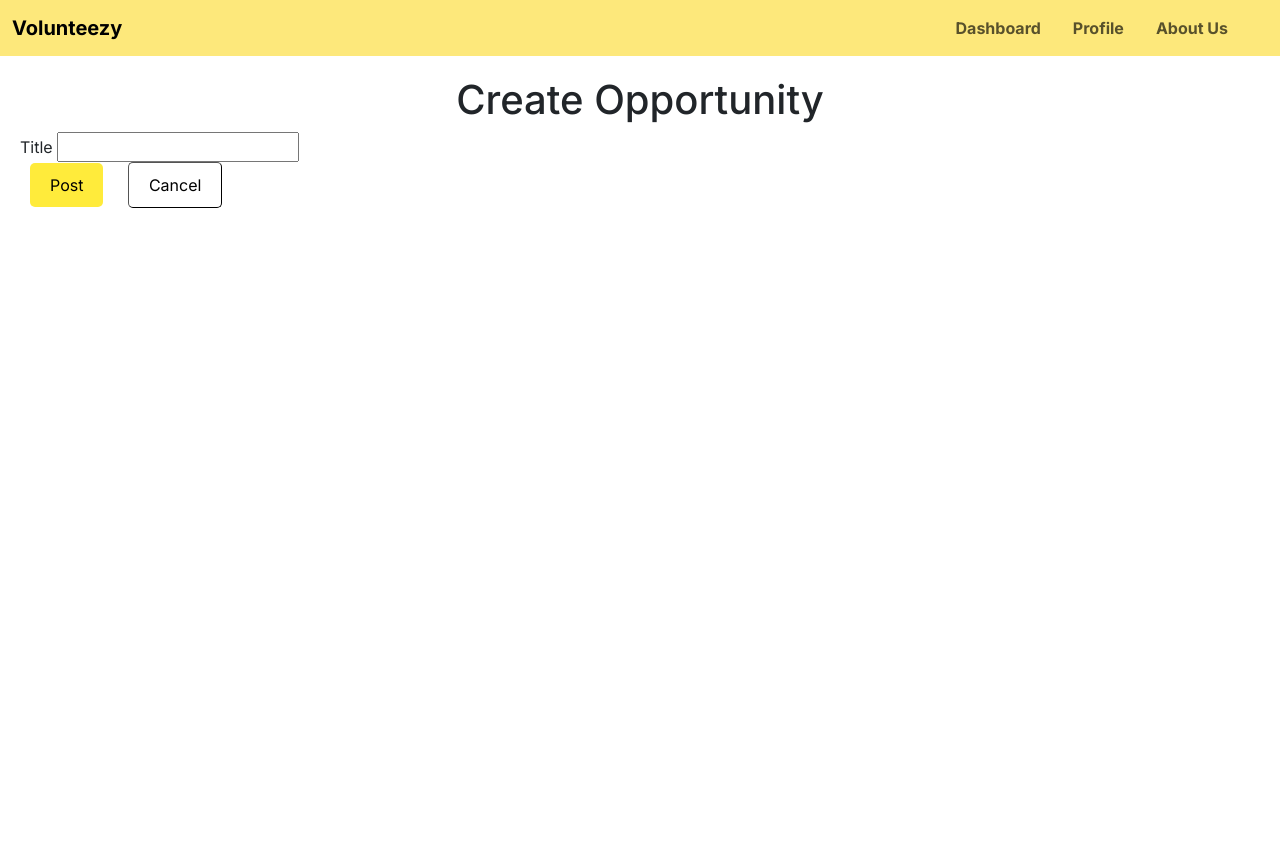
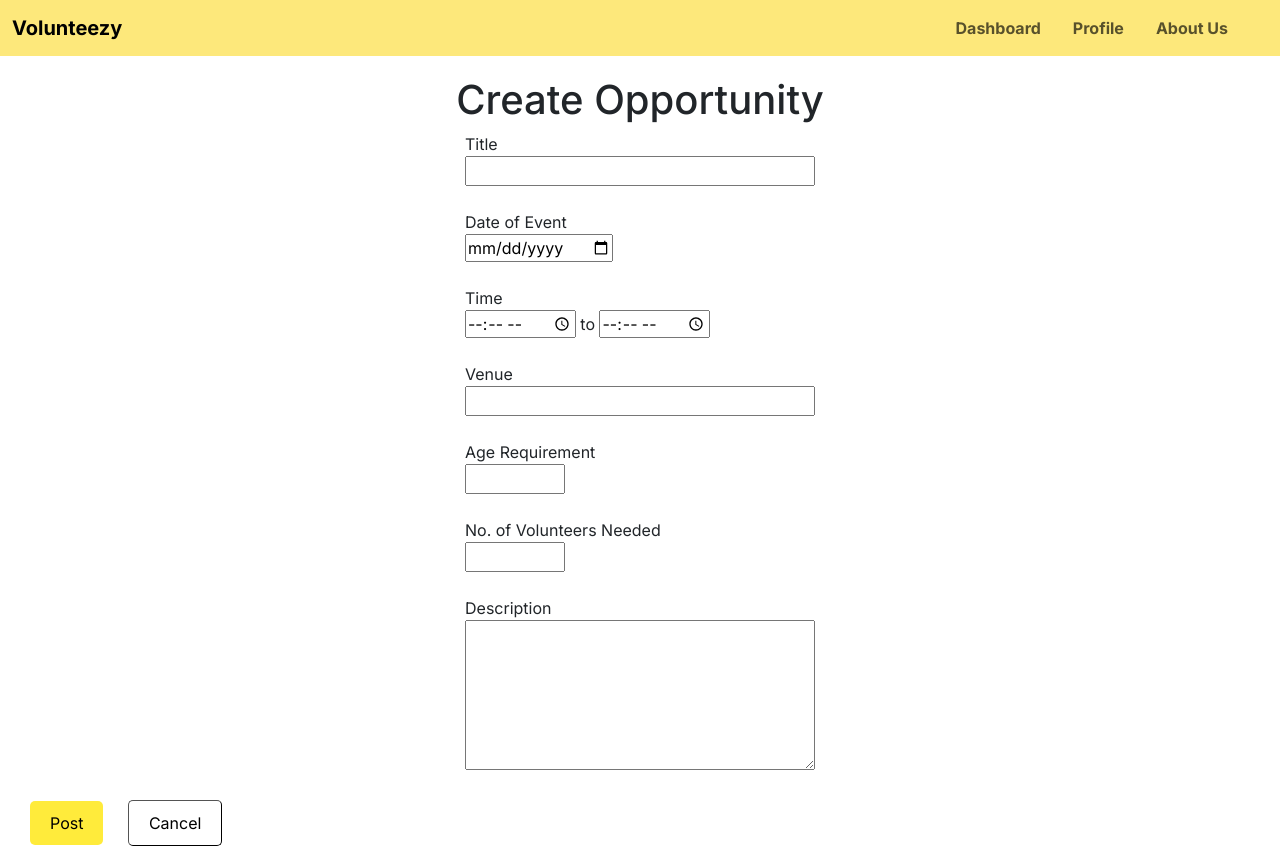
Before and after one commit to brazeen/BED2024Apr_P07_T05, a website: page public/ngocreate.html in a window 1280 px wide. Before the commit the page ends 800 px from the top, so only its background shows below. Drawn offline with nearby package versions, Linux system fonts and the light colour scheme.

Commit message:
Added fields for create opportunity form

```diff
--- a/public/ngocreate.html
+++ b/public/ngocreate.html
@@ -49,8 +49,22 @@
         <h1> Create Opportunity </h1>
         <form>
             <div class="create-opp">
-                <label for="title">Title</label>
-                <input type="text" id="title" name="title" value="">
+                <label for="title">Title</label><br>
+                <input type="text" id="title" name="title" value=""><br><br>
+                <label for="date">Date of Event</label><br>
+                <input type="date" id="date" name="date" value=""><br><br>
+                <label for="time">Time</label><br>
+                <input type="time" id="time1" name="time1" value="">
+                to
+                <input type="time" id="time2" name="time2" value=""><br><br> <!--time1 is time start, time2 is time end-->
+                <label for="venue">Venue</label><br>
+                <input type="text" id="venue" name="Venue" value=""><br><br>
+                <label for="age">Age Requirement</label><br>
+                <input type="number" id="age" name="age" value="" min="16" max="80"><br><br>
+                <label for="count">No. of Volunteers Needed</label><br>
+                <input type="number" id="count" name="count" value="" min="1" max="100"><br><br>
+                <label for="description">Description</label><br>
+                <textarea id="description" name="description"></textarea><br><br>
             </div>
         </form>
         <button class="post-btn">Post</button>
--- a/public/styles/style.css
+++ b/public/styles/style.css
@@ -261,6 +261,11 @@ nav {
     padding: 20px;
 }
 
+#ngocreateMain form {
+    margin: 0 auto;
+    width: 350px;
+}
+
 #ngocreateMain h1 {
     text-align: center;
 }
@@ -285,6 +290,22 @@ nav {
     color:#000000;
 }
 
+#title {
+    width: 350px;;
+}
+
+#venue {
+    width: 350px;
+}
+
+#age, #count {
+    width: 100px;
+}
+
+#description {
+    width: 350px;
+    height: 150px;
+}
 /*-----------admindashboard.html*/
 .volunteer, .ngo{
     display: flex;
```
